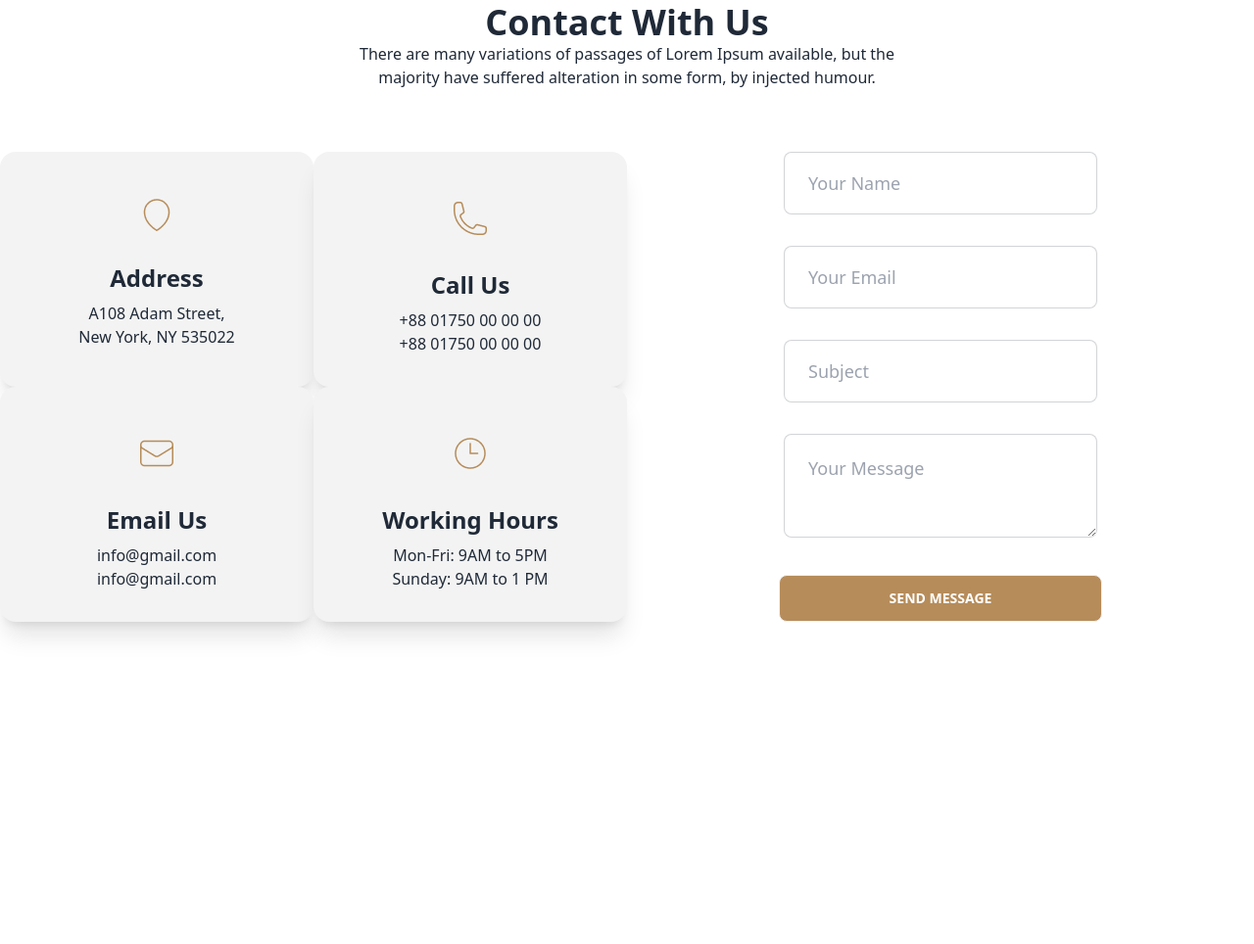
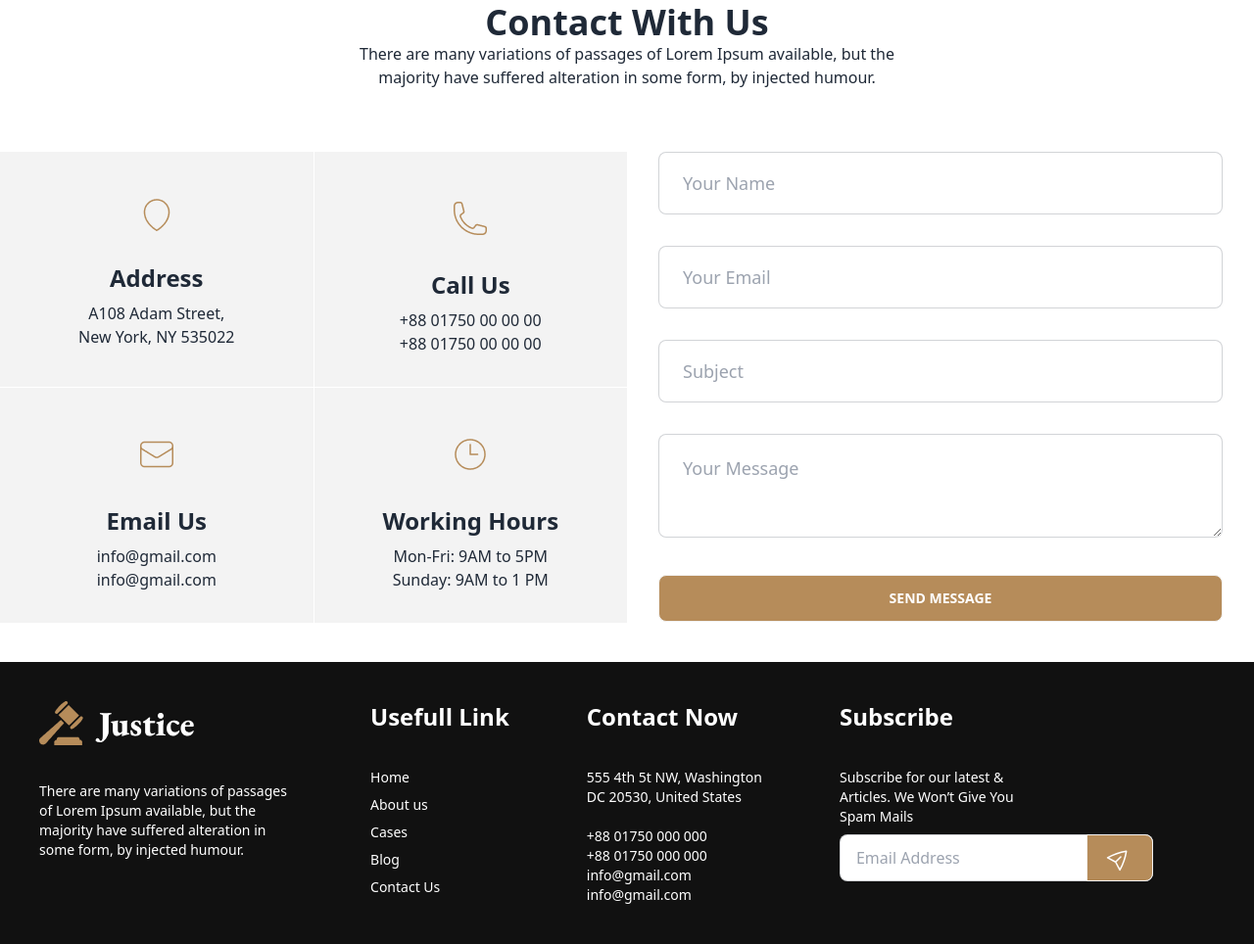
Before and after one commit to Sabbir6644/legal-web, a plain HTML site: page index.html in a window 1280 px wide. Shown: the part 3126-4090 px from the top of the page at 98% size. Before the commit the page ends 3801 px from the top, so only its background shows below. Drawn offline with nearby package versions, Linux system fonts and the light colour scheme.

Commit message:
footer section added

```diff
--- a/index.html
+++ b/index.html
@@ -389,14 +389,17 @@
         <!-- Contact Section -->
         <section class="max-w-7xl mx-auto my-10">
             <h2 class=" text-4xl font-bold text-center">Contact With Us</h2>
-            <p class=" text-center max-w-xl mx-auto mb-16">There are many variations of passages of Lorem Ipsum available,
+            <p class=" text-center max-w-xl mx-auto mb-16">There are many variations of passages of Lorem Ipsum
+                available,
                 but the majority have suffered alteration in some form, by injected humour.</p>
 
             <div class="flex flex-col md:flex-row justify-between">
                 <div class="flex-1">
-    <div class="grid grid-cols-1 sm:grid-cols-2">
-        <div class="card bg-[#F3F3F3] shadow-xl">
+                    <div class="grid grid-cols-1 sm:grid-cols-2 gap-[1px]">
+                        <div class=" bg-[#F3F3F3]">
+                            <div class=" flex justify-center items-center">
                                 <figure><img class="mt-12" src="images/address.png" alt="" /></figure>
+                            </div>
                             <div class="card-body">
                                 <h2 class="text-2xl font-bold text-center">Address</h2>
                                 <p class="text-center">A108 Adam Street, <br>
@@ -404,8 +407,10 @@
 
                             </div>
                         </div>
-        <div class="card bg-[#F3F3F3] shadow-xl">
+                        <div class=" bg-[#F3F3F3]">
+                            <div class=" flex justify-center items-center">
                                 <figure><img class="mt-12" src="images/call.png" alt="" /></figure>
+                            </div>
                             <div class="card-body">
                                 <h2 class="text-2xl font-bold text-center">Call Us</h2>
                                 <p class="text-center">+88 01750 00 00 00 <br>
@@ -413,8 +418,10 @@
 
                             </div>
                         </div>
-        <div class="card bg-[#F3F3F3] shadow-xl">
+                        <div class=" bg-[#F3F3F3]">
+                            <div class=" flex justify-center items-center">
                                 <figure><img class="mt-12" src="images/email.png" alt="" /></figure>
+                            </div>
                             <div class="card-body">
                                 <h2 class="text-2xl font-bold text-center">Email Us</h2>
                                 <p class="text-center">info@gmail.com <br>
@@ -422,8 +429,10 @@
 
                             </div>
                         </div>
-        <div class="card bg-[#F3F3F3] shadow-xl">
-            <figure><img class="mt-12" src="images/time.png" alt="" /></figure>
+                        <div class=" bg-[#F3F3F3]">
+                            <div class=" flex justify-center items-center">
+                                <figure><img class="mt-12 " src="images/time.png" alt="" /></figure>
+                            </div>
                             <div class="card-body">
                                 <h2 class="text-2xl font-bold text-center">Working Hours</h2>
                                 <p class="text-center">Mon-Fri: 9AM to 5PM <br>
@@ -436,34 +445,83 @@
 
                 <div class="flex-1 space-y-8 text-center">
 
-        <!-- xs -->
-        <input type="text" placeholder="Your Name" class="input input-bordered input-lg  w-full max-w-xs" />
-        <!-- sm -->
-        <input type="text" placeholder="Your Email" class="input input-bordered input-lg  w-full max-w-xs" />
-        <!-- md -->
-        <input type="text" placeholder="Subject" class="input input-bordered input-lg  w-full max-w-xs" />
+
+                    <input type="text" placeholder="Your Name" class="input input-bordered input-lg  w-full max-w-xl" />
+
+                    <input type="text" placeholder="Your Email"
+                        class="input input-bordered input-lg  w-full max-w-xl" />
+
+                    <input type="text" placeholder="Subject" class="input input-bordered input-lg  w-full max-w-xl" />
                     <!-- Text Area -->
-        <textarea placeholder="Your Message" class="textarea textarea-bordered textarea-lg w-full max-w-xs" ></textarea> <br>
-        <button class="btn bg-primaryColor text-white px-28">Send Message</button>
+                    <textarea placeholder="Your Message"
+                        class="textarea textarea-bordered textarea-lg w-full max-w-xl"></textarea> <br>
+                    <button class="btn bg-primaryColor text-white w-full sm:max-w-[576px]">Send Message</button>
                 </div>
             </div>
+
+        </section>
+
+    </main>
+    <footer class="footer p-10 bg-[#111] text-white">
+
+        <div>
+            <span class="text-2xl font-bold text-white"><img src="images/logo.png" alt=""></span>
+            <br>
+            <p class="max-w-[259px]">There are many variations of passages of Lorem Ipsum available, but the majority
+                have suffered alteration
+                in some form, by injected humour.</p>
+        </div>
+        <div>
+            <span class="text-2xl font-bold text-white">Usefull Link</span>
+            <br>
+            <a class="link link-hover">Home</a>
+            <a class="link link-hover">About us</a>
+            <a class="link link-hover">Cases</a>
+            <a class="link link-hover">Blog</a>
+            <a class="link link-hover">Contact Us</a>
+
+        </div>
+        <div>
+            <span class="text-2xl font-bold text-white">Contact Now</span> <br>
+            <div class="">
+                <p>555 4th 5t NW, Washington <br>
+                    DC 20530, United States</p>
+                <br>
+                <p>+88 01750 000 000 <br>
+                    +88 01750 000 000</p>
+                <p>info@gmail.com <br>
+                    info@gmail.com</p>
+            </div>
+        </div>
+        <div>
+            <span class=" text-2xl font-bold text-white">Subscribe</span> <br>
+            <p>Subscribe for our latest & <br> Articles. We Won’t Give You <br> Spam Mails</p>
+            <div class="form-control w-80">
+
+                <div class="relative">
+                    <input type="text" placeholder="Email Address" class="input input-bordered w-full pr-16" />
+                    <button class="btn bg-primaryColor absolute top-0 right-0 rounded-l-none"><svg
+                            xmlns="http://www.w3.org/2000/svg" width="34" height="34" viewBox="0 0 34 34" fill="none">
+                            <g clip-path="url(#clip0_12_37)">
+                                <path
+                                    d="M12.7279 21.2427L4.52197 16.8989C10.4846 13.6228 16.9629 11.3888 23.6775 10.2931C22.5826 17.0078 20.3492 23.4863 17.0738 29.4494L12.7279 21.2427ZM12.7279 21.2427L18.0312 15.9394"
+                                    stroke="white" stroke-width="1.5" stroke-linecap="round" stroke-linejoin="round" />
+                            </g>
+                            <defs>
+                                <clipPath id="clip0_12_37">
+                                    <rect width="24" height="24" fill="white" transform="translate(0 17) rotate(-45)" />
+                                </clipPath>
+                            </defs>
+                        </svg></button>
+                </div>
+            </div>
+        </div>
+
+    </footer>
 
 
 
 
-
-
-
-
-
-</div>
-
-
-
-        </section>
-
-    </main>
-
 </body>
 
 </html>
```
Lines whose indentation alone changed are shown as unchanged.
